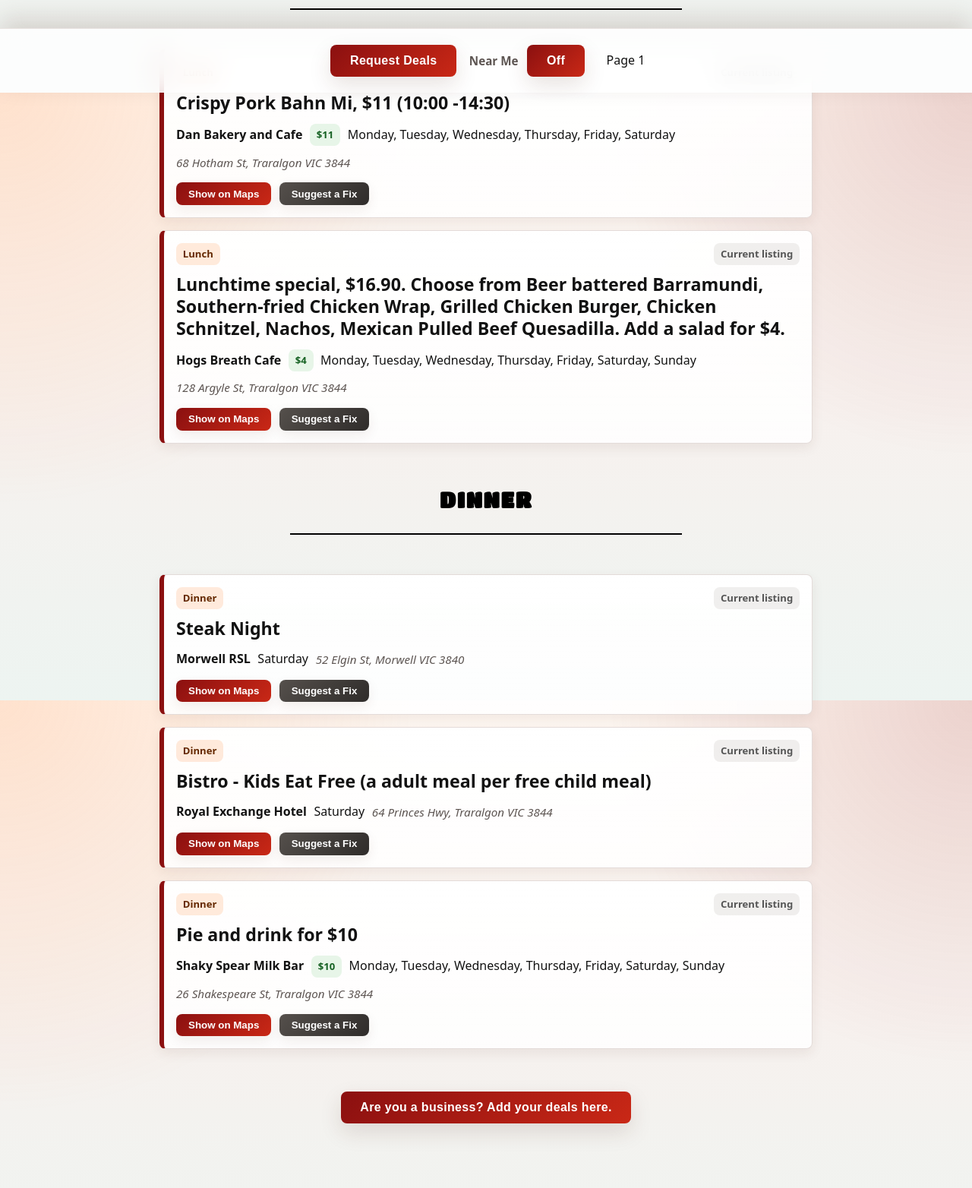
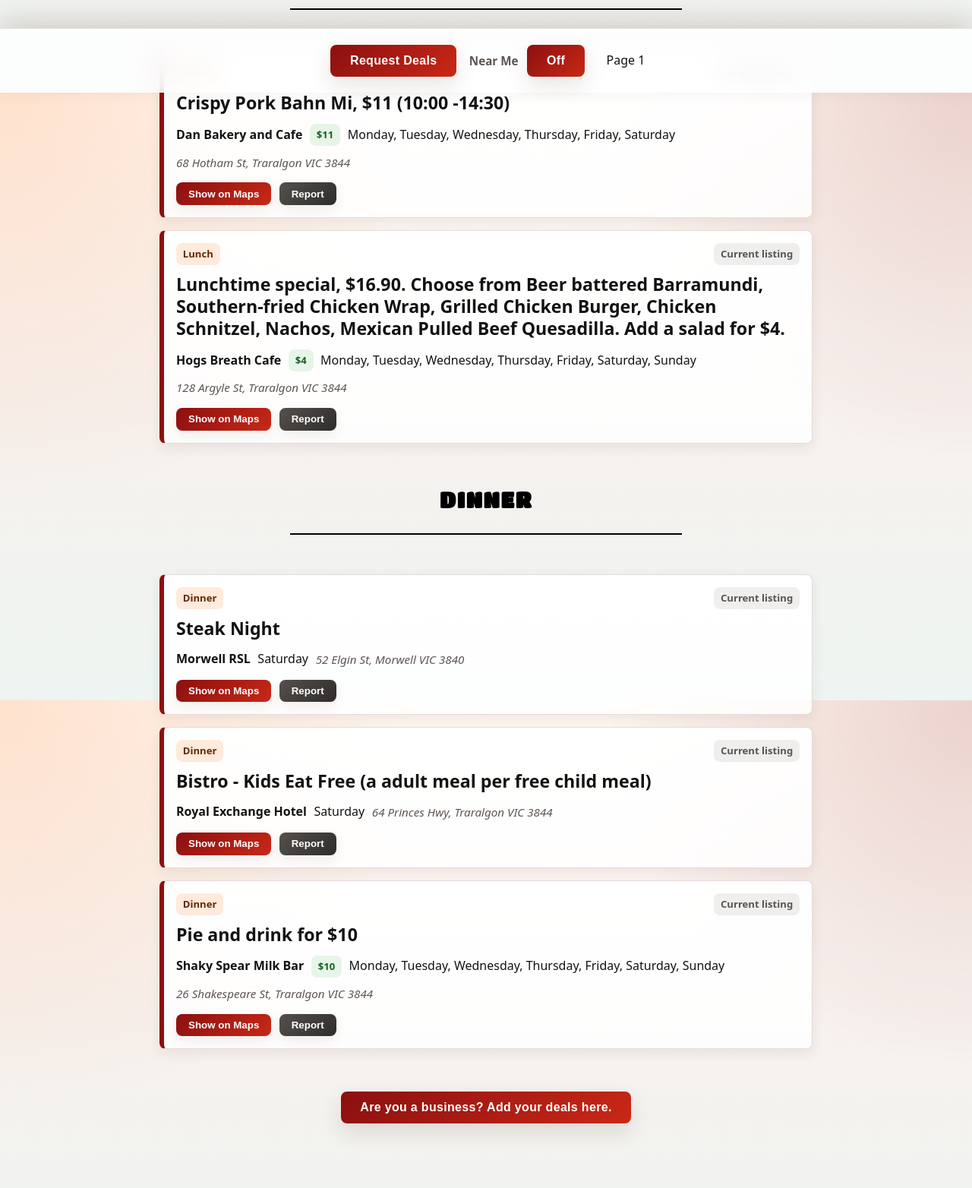
Before and after one commit to programmingrobot/Feast-Finder, a Flask app: page / in a window 1280 px wide. Shown: the part 678-2242 px from the top of the page at 76% size. Run offline with Flask 3, Linux system fonts and the light colour scheme.

Commit message:
Add report wording and detail map

```diff
--- a/app.py
+++ b/app.py
@@ -477,7 +477,7 @@
 def suggest_correction():
     data = request.get_json(silent=True) or {}
     if not all(data.get(k) for k in ("deal_id", "message")):
-        return jsonify(success=False, error="Tell us what needs fixing"), 400
+        return jsonify(success=False, error="Tell us what you want to report"), 400
 
     messages = load_messages()
     messages.append({
--- a/static/script.js
+++ b/static/script.js
@@ -24,6 +24,7 @@
     const detailUpdated = document.getElementById("detailUpdated");
     const detailLocation = document.getElementById("detailLocation");
     const detailDistance = document.getElementById("detailDistance");
+    const detailMapFrame = document.getElementById("detailMapFrame");
     const detailMapButton = document.getElementById("detailMapButton");
     const detailFixButton = document.getElementById("detailFixButton");
     const closeDealDetail = document.getElementById("closeDealDetail");
@@ -146,6 +147,15 @@
         if (detailDistance) {
             detailDistance.hidden = !distanceText;
             detailDistance.textContent = distanceText;
+        }
+        if (detailMapFrame) {
+            if (dealData.location) {
+                detailMapFrame.hidden = false;
+                detailMapFrame.src = `https://www.google.com/maps?q=${encodeURIComponent(dealData.location)}&z=15&output=embed`;
+            } else {
+                detailMapFrame.hidden = true;
+                detailMapFrame.removeAttribute("src");
+            }
         }
 
         if (detailMapButton) {
@@ -401,6 +411,10 @@
         dealDetailDialog?.close();
     });
 
+    dealDetailDialog?.addEventListener("close", () => {
+        detailMapFrame?.removeAttribute("src");
+    });
+
     // --------------------------
     // DEAL SUBMISSION MODAL
     // --------------------------
@@ -498,7 +512,7 @@
         event.preventDefault();
 
         if (correctionStatus) {
-            correctionStatus.textContent = "Sending your fix...";
+            correctionStatus.textContent = "Sending your report...";
             correctionStatus.className = "status-text";
         }
 
@@ -515,7 +529,7 @@
             });
             const data = await response.json();
             if (!response.ok || !data.success) {
-                throw new Error(data.error || "Could not send the fix");
+                throw new Error(data.error || "Could not send the report");
             }
             if (correctionStatus) {
                 correctionStatus.textContent = "Thanks. We will check it.";
@@ -524,7 +538,7 @@
             correctionForm.reset();
         } catch (error) {
             if (correctionStatus) {
-                correctionStatus.textContent = error.message || "Could not send the fix.";
+                correctionStatus.textContent = error.message || "Could not send the report.";
                 correctionStatus.classList.add("error");
             }
         }
--- a/static/styles.css
+++ b/static/styles.css
@@ -806,6 +806,16 @@
     color: var(--text);
 }
 
+.detail-map-frame {
+    width: 100%;
+    min-height: 260px;
+    margin-top: 0.85rem;
+    border: none;
+    border-radius: var(--radius-md);
+    background: #f0f0f0;
+    box-shadow: var(--shadow-sm);
+}
+
 .detail-actions {
     display: flex;
     gap: 0.75rem;
--- a/templates/index.html
+++ b/templates/index.html
@@ -168,7 +168,7 @@
 												data-id="{{ deal.id }}"
 												data-company="{{ deal.company }}"
 												data-location="{{ deal.location }}">
-											Suggest a Fix
+											Report
 										</button>
 									</div>
 								</div>
@@ -279,18 +279,24 @@
 			<span>Location</span>
 			<p id="detailLocation"></p>
 			<p id="detailDistance" class="map-dialog-distance" hidden></p>
+			<iframe id="detailMapFrame"
+					class="detail-map-frame"
+					title="Deal location map"
+					loading="lazy"
+					referrerpolicy="no-referrer-when-downgrade"
+					hidden></iframe>
 		</div>
 
 		<div class="detail-actions">
 			<button type="button" class="btn" id="detailMapButton">Show on Maps</button>
-			<button type="button" class="btn secondary-btn" id="detailFixButton">Suggest a Fix</button>
+			<button type="button" class="btn secondary-btn" id="detailFixButton">Report</button>
 		</div>
 	</div>
 </dialog>
 
 <dialog id="correctionDialog">
 	<form id="correctionForm">
-		<h3>Suggest a Fix</h3>
+		<h3>Report a Deal</h3>
 		<input type="hidden" id="correctionDealId">
 		<input type="hidden" id="correctionCompany">
 		<input type="hidden" id="correctionLocation">
@@ -299,7 +305,7 @@
 				  rows="5"
 				  required></textarea>
 		<div>
-			<button type="submit" class="btn">Send Fix</button>
+			<button type="submit" class="btn">Send Report</button>
 			<button type="button" class="btn logout-btn" id="cancelCorrectionBtn">Cancel</button>
 		</div>
 		<p id="correctionStatus" class="status-text"></p>
```
